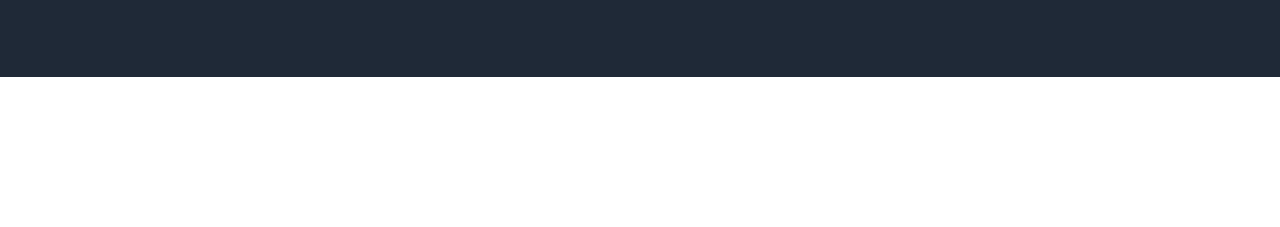
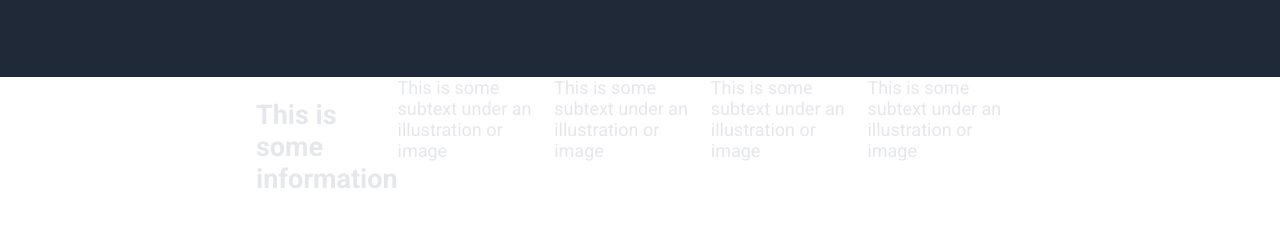
Before and after one commit to DizzyPho/odin-landing-page, a plain HTML site: page index.html in a window 1280 px wide. Shown: the part 379-606 px from the top of the page. Drawn offline with Linux system fonts and the light colour scheme.

Commit message:
Add html for information section

```diff
--- a/index.html
+++ b/index.html
@@ -28,6 +28,25 @@
             this is a placeholder for an image
         </div>
     </div>
+    <div class="info">
+        <h2>This is some information</h4>
+        <div class="container">
+            <div info-image></div>
+            This is some subtext under an illustration or image
+        </div>
+        <div class="container">
+            <div info-image></div>
+            This is some subtext under an illustration or image
+        </div>
+        <div class="container">
+            <div info-image></div>
+            This is some subtext under an illustration or image
+        </div>
+        <div class="container">
+            <div info-image></div>
+            This is some subtext under an illustration or image
+        </div>
+    </div>
 
 </body>
 </html>
```
